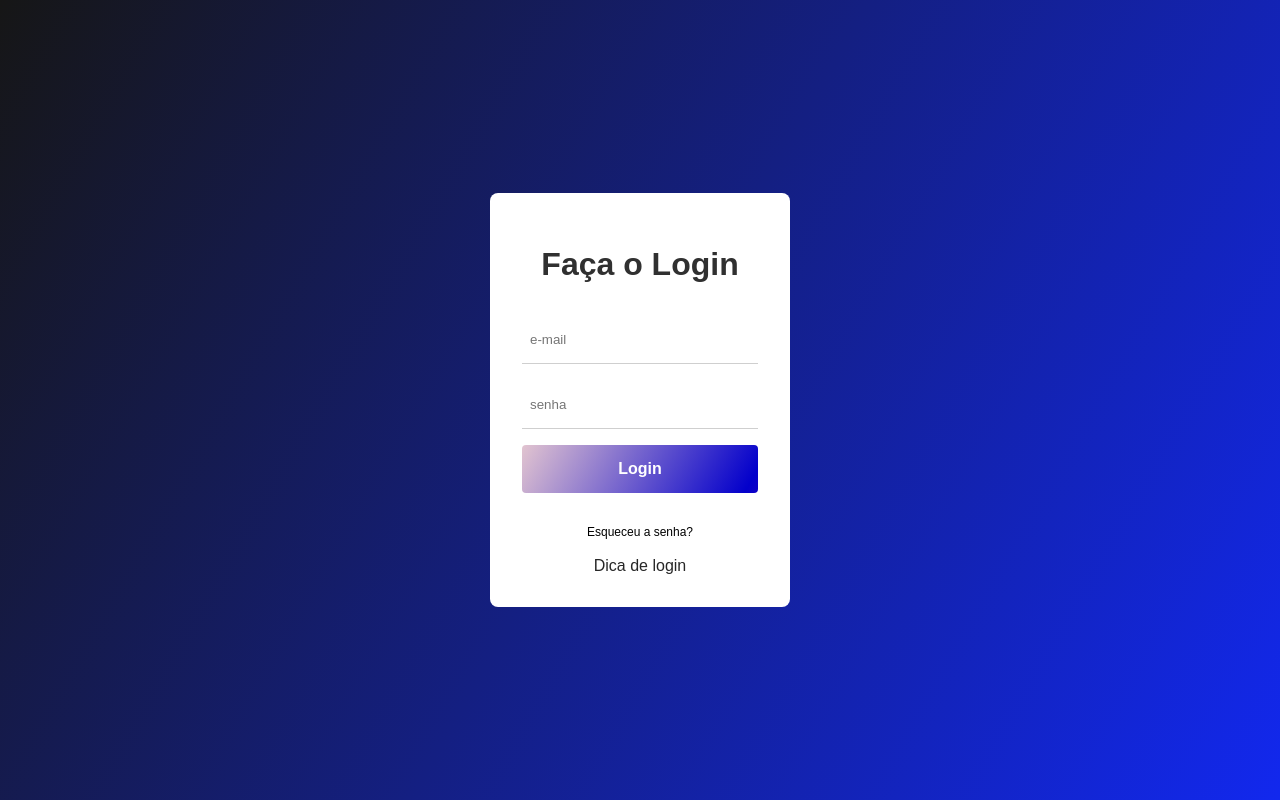
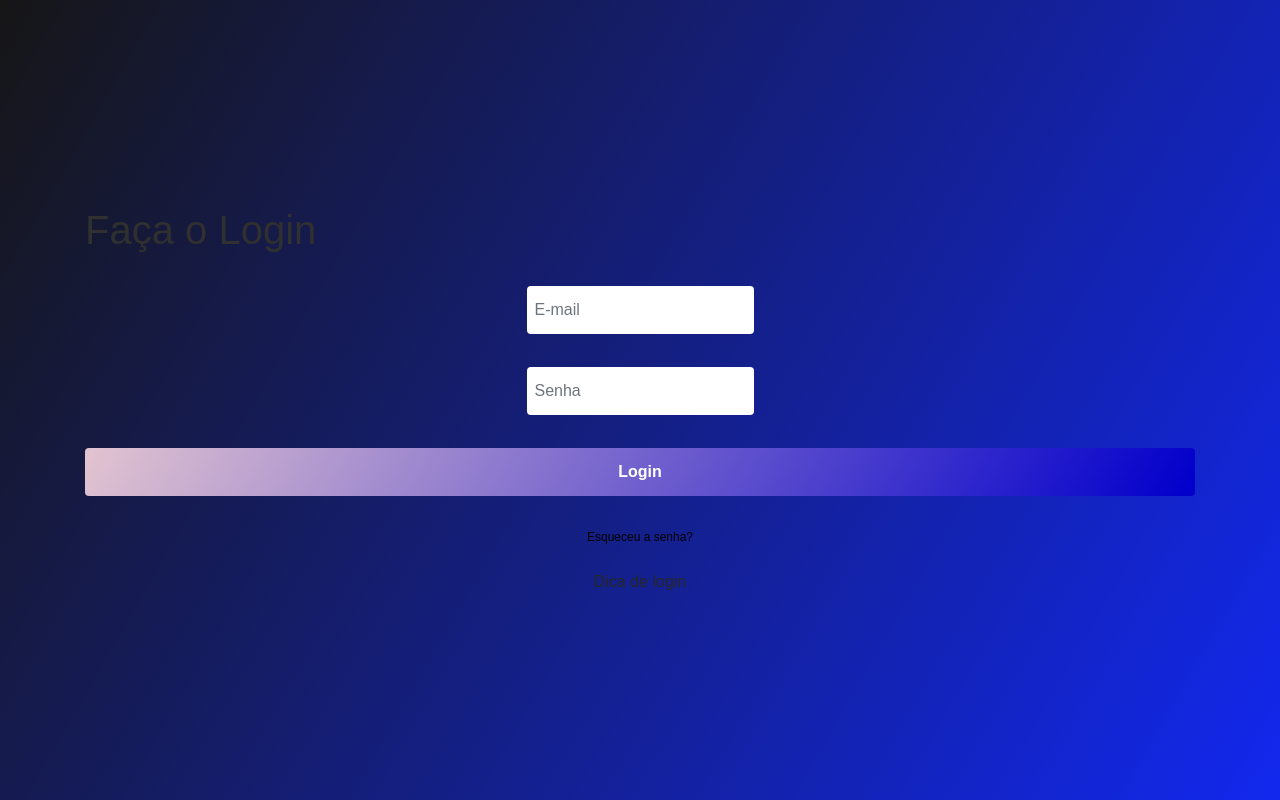
Before and after one commit to icruzdavid/profile-page, a plain HTML site: page index.html in a window 1280 px wide. Drawn offline with nearby package versions, Linux system fonts and the light colour scheme.

Commit message:
Update index.html

```diff
--- a/index.html
+++ b/index.html
@@ -5,9 +5,9 @@
     <meta charset="UTF-8">
     <meta http-equiv="X-UA-Compatible" content="IE=edge">
     <meta name="viewport" content="width=device-width, initial-scale=1.0">
+    <link rel="stylesheet" href="https://stackpath.bootstrapcdn.com/bootstrap/4.5.2/css/bootstrap.min.css">
     <link rel="stylesheet" href="styles/style.css">
     <link rel="shortcut icon" href="styles/images/favicon/favicon.ico" type="image/x-icon">
-    <script src="scripts/main.js" defer></script>
 
     <title>Autenticação</title>
 </head>
@@ -15,35 +15,37 @@
 <body>
     <main class="login">
 
-        <div class="login_container">
+        <div class="container">
 
             <h1 class="login_title">Faça o Login</h1>
 
             <form class="login-form">
 
-                <input class="login_input" type="email" placeholder="e-mail" id="e-mail">
+                <div class="form-group">
+                    <input class="form-control login_input" type="email" placeholder="E-mail" id="e-mail">
+                    <span class="login_input-border"></span>
+                </div>
 
-                <span class="login_input-border"></span>
+                <div class="form-group">
+                    <input class="form-control login_input" type="password" placeholder="Senha" id="senha">
+                    <span class="login_input-border"></span>
+                </div>
 
-                <input class="login_input" type="password" placeholder="senha" id="senha">
+                <button class="btn btn-primary login_submit" id="login" onclick="logar(); return false">Login</button>
 
-                <span class="login_input-border"></span>
-
-                <button class="login_submit" id="login" onclick="logar(); return false">Login</button>
-
-                <a
-                style="text-decoration: none;
-                color: black;" class="login_reset" href="paginas/esqueci a senha.html">Esqueceu a senha?
-                </a>
+                <a style="text-decoration: none; color: black;" class="login_reset" href="paginas/esqueci a senha.html">Esqueceu a senha?</a>
                 <br>
-                <a
-                    style="text-decoration: none; color: rgb(39, 39, 39);" href="paginas/esqueci a senha.html">Dica de login
-                </a>
-
+                <a style="text-decoration: none; color: rgb(39, 39, 39);" href="paginas/esqueci a senha.html">Dica de login</a>
 
             </form>
         </div>
     </main>
+
+    <!-- Bootstrap JS e jQuery (opcional, necessário para alguns recursos do Bootstrap) -->
+    <script src="https://code.jquery.com/jquery-3.5.1.slim.min.js"></script>
+    <script src="https://cdn.jsdelivr.net/npm/@popperjs/core@2.0.7/dist/umd/popper.min.js"></script>
+    <script src="https://stackpath.bootstrapcdn.com/bootstrap/4.5.2/js/bootstrap.min.js"></script>
+    <script src="scripts/main.js" defer></script>
 </body>
 
 </html>
```
